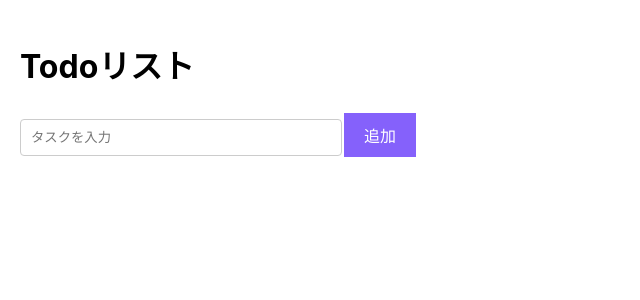
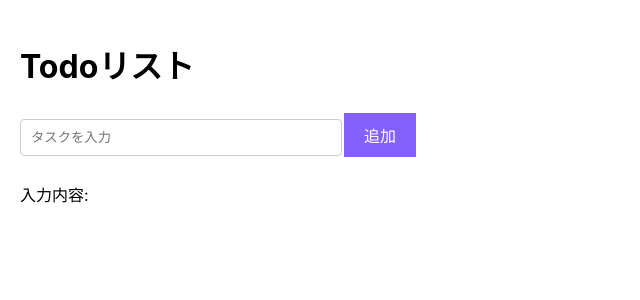
Before and after one commit to shimada-ryuga-56a/react-practice-app, a React (Create React App) app: page / in a window 1280 px wide. Shown: the top 300 px of the page, without its empty margins (0-640 px from the left). Built offline with nearby package versions, Linux system fonts and the light colour scheme.

Commit message:
add: todo_formに入力した値のリアルタイム表示

```diff
--- a/src/App.js
+++ b/src/App.js
@@ -1,19 +1,29 @@
+import React, { useState } from 'react';
 import './App.css';
 
 function App() {
+  const [newTodo, setNewTodo] = useState('');
+
+  const handleInputChange = (event) => {
+    setNewTodo(event.target.value);
+  };
+
   return (
-    <div class="todo_form">
+    <div className="todo_form">
       <h1>Todoリスト</h1>
       <div>
         <input
           type="text"
           placeholder="タスクを入力"
-          class="todo_input"
+          className="todo_input"
+          value={newTodo}
+          onChange={handleInputChange}
         />
-        <button class="info_button">
+        <button className="info_button">
           追加
         </button>
       </div>
+      <p>入力内容: {newTodo}</p>
     </div>
   );
 }
```
